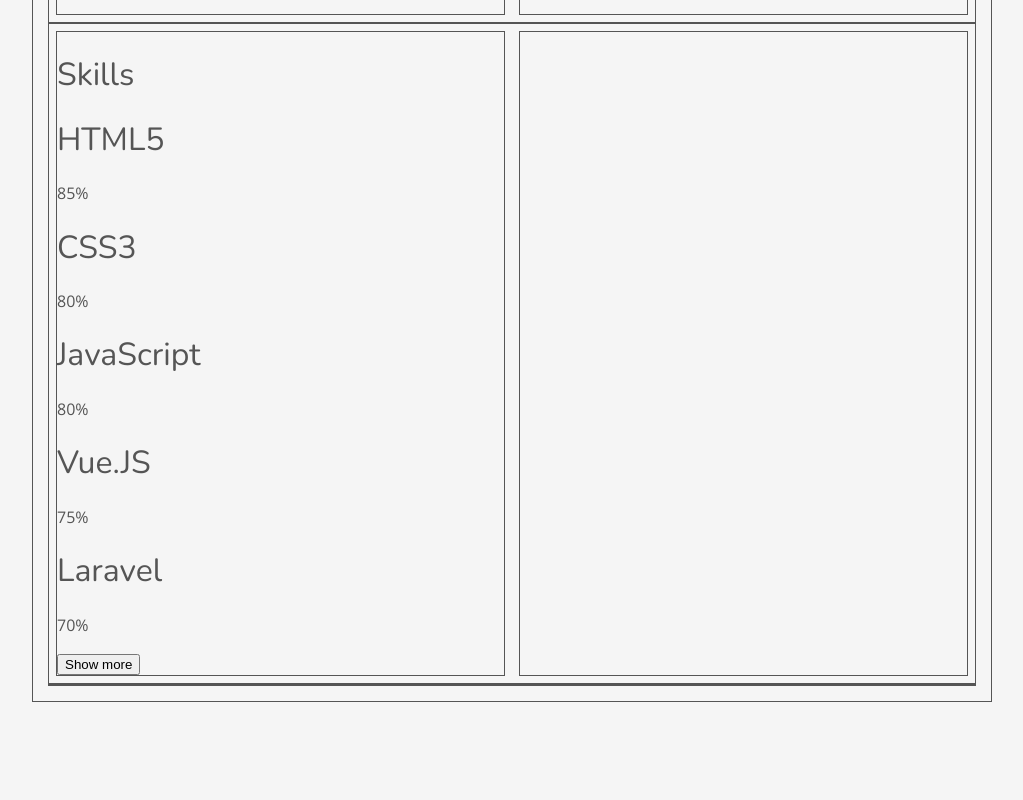
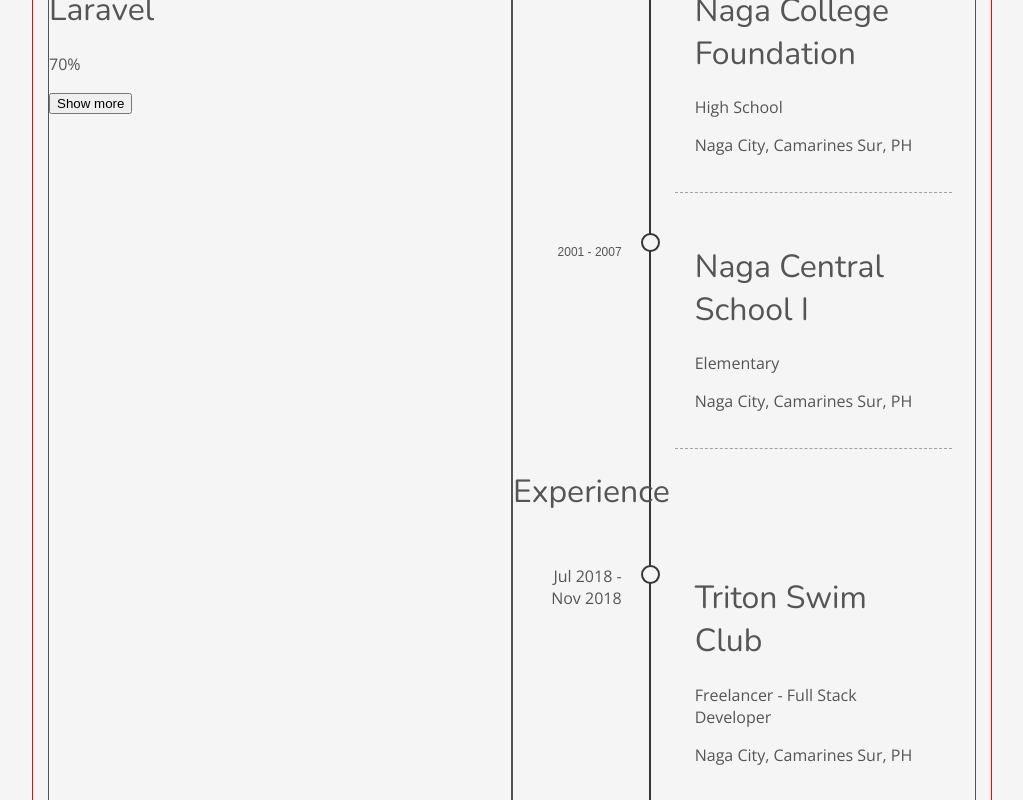
Before and after one commit to neilaldreiii/neilaldrei, a Vue app: page / in a window 1280 px wide. Shown: the part 1520-2320 px from the top of the page, without its empty margins (128-1151 px from the left). Before the commit the page ends 2222 px from the top, so only its background shows below. Built offline with nearby package versions, Linux system fonts and the light colour scheme.

Commit message:
Fixed flex behavior on profile view: Finished timeline scaffolding

```diff
--- a/src/assets/css/default.css
+++ b/src/assets/css/default.css
@@ -24,15 +24,11 @@
     width: 75%; /* for 1920x1080 or larger screen */
     margin: auto; /* Centered */
     padding: 15px;
+    border: 1px solid red;
+    display: flex;
+    flex-flow: row;
+}
+.container>.col {
+    width: 50%;
     border: 1px solid;
 }
-.col {
-    display: flex;
-    flex-flow: row;
-    border: 1px solid;
-}
-.col>div {
-    width: 50%;
-    margin: 7px;
-    border: 1px solid;
-}
--- a/src/assets/css/main.css
+++ b/src/assets/css/main.css
@@ -87,3 +87,13 @@
 .timeline .location {
     font-size: 10pt;
 }
+
+/*
+ * Timeline -END-
+ */
+
+ /* Portfolio */
+ .portfolio {
+     width: 75%;
+     margin: auto;
+ }
--- a/src/components/Contacts.vue
+++ b/src/components/Contacts.vue
@@ -1,5 +1,7 @@
 <template>
-
+    <div class="contacts">
+        <p>Contacts</p>
+    </div>
 </template>
 
 <script>
--- a/src/components/Portfolio.vue
+++ b/src/components/Portfolio.vue
@@ -0,0 +1,17 @@
+<template>
+    <div class="portfolio">
+        <header>
+            <h1>Portfolio</h1>
+        </header>
+    </div>
+</template>
+
+<script>
+export default {
+
+}
+</script>
+
+<style>
+
+</style>
--- a/src/components/Timeline.vue
+++ b/src/components/Timeline.vue
@@ -10,32 +10,32 @@
                 </div>
                 <div class="description">
                     <h1>
-                        <!-- title -->
+                        {{ edu.school }}
                     </h1>
                     <p>
-                        <!-- Degree -->
+                        {{ edu.degree }}
                     </p>
                     <p>
-                        <!-- Location -->
+                        {{ edu.location }}
                     </p>
                 </div>
             </div>
             <header>
                 <h1>Experience</h1>
             </header>
-            <div class="timeline-item">
+            <div class="timeline-item" v-for="exp in experience" :key="exp.index">
                 <div class="date">
-                    <!-- Timeline Date -->
+                    {{ exp.date }}
                 </div>
                 <div class="description">
                     <h1>
-                        <!-- title -->
+                        {{ exp.company }}
                     </h1>
                     <p>
-                        <!-- Degree -->
+                        {{ exp.position }}
                     </p>
                     <p>
-                        <!-- Location -->
+                        {{ exp.location }}
                     </p>
                 </div>
             </div>
--- a/src/views/Profile.vue
+++ b/src/views/Profile.vue
@@ -2,21 +2,17 @@
     <div class="app">
         <app-banner></app-banner>
         <div class="container">
-            <div class="row">
             <div class="col">
                 <app-intro></app-intro>
-                    <app-timeline></app-timeline>
+                <app-skills></app-skills>
             </div>
             <div class="col">
-                    <app-skills></app-skills>
+                <app-timeline></app-timeline>
                 <app-contacts></app-contacts>
             </div>
         </div>
-            <div class="row">
         <div class="col">
             <app-portfolio></app-portfolio>
-                </div>
-            </div>
         </div>
     </div>
 </template>
```
Lines whose indentation alone changed are shown as unchanged.
